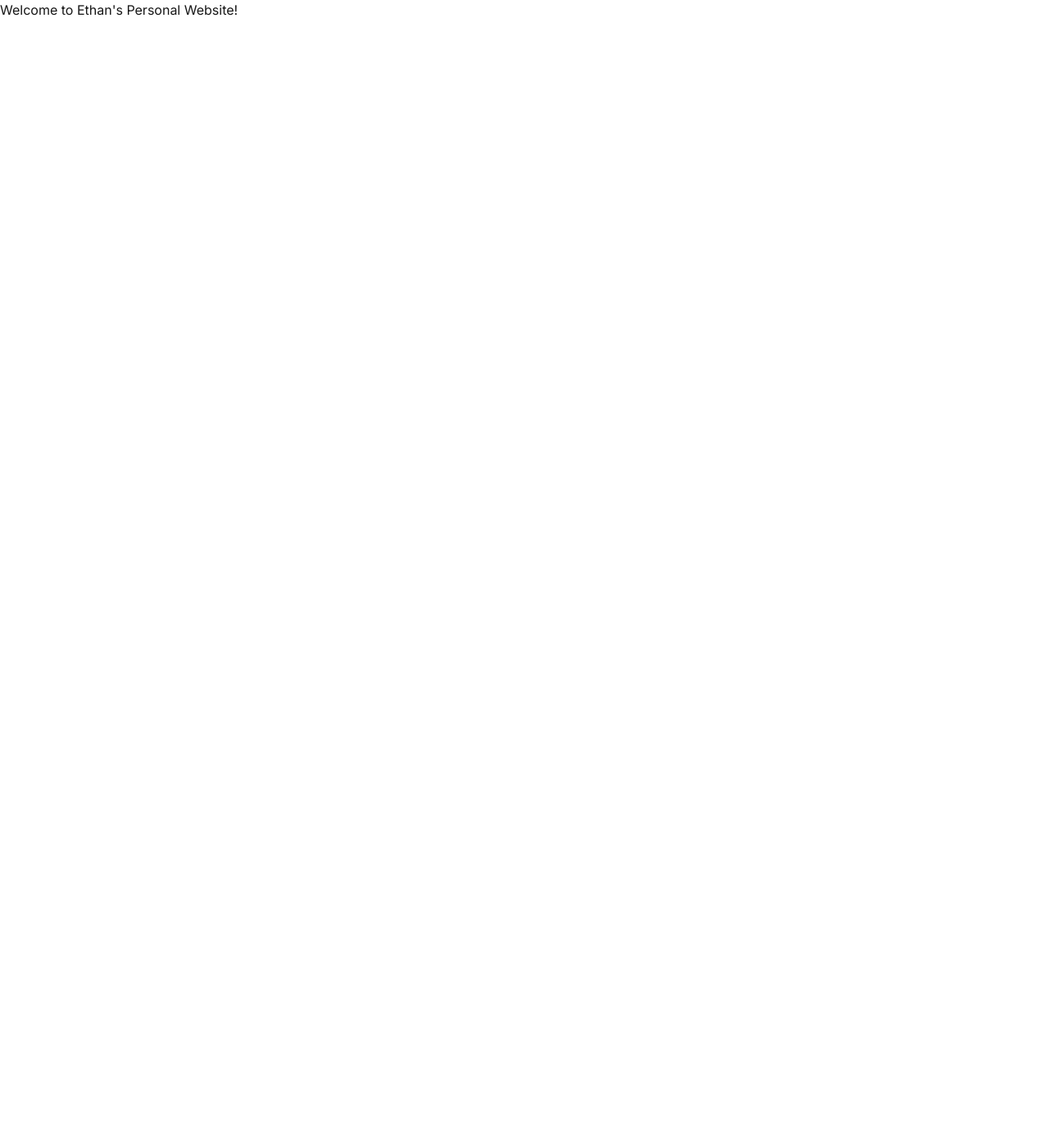
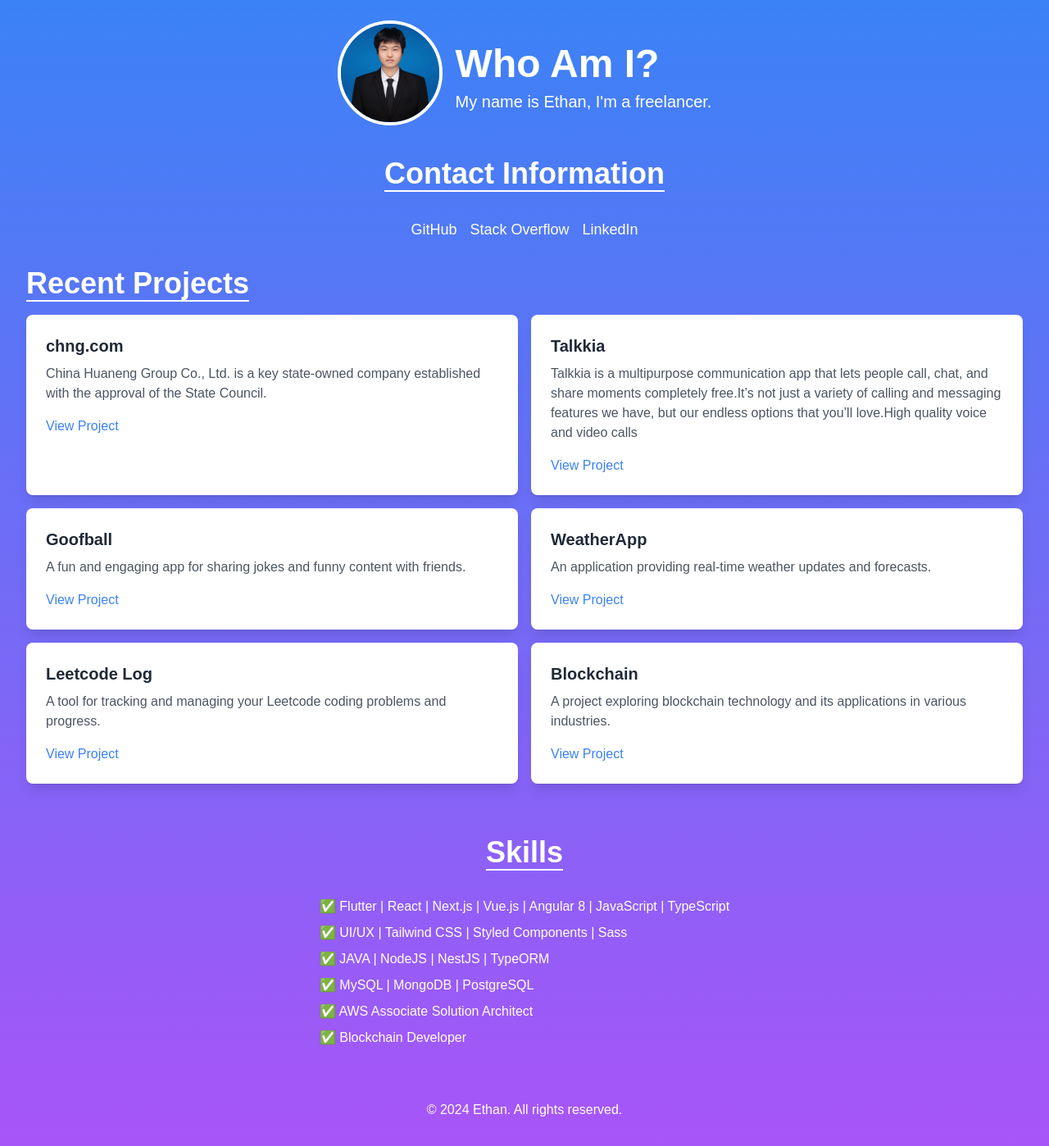
Before and after one commit to hooooooouzx/meet-ethan-web, a Next.js app: page / in a window 1280 px wide. Shown: the whole page at 82% size. Before the commit the page ends 800 px from the top, so only its background shows below. Built offline with nearby package versions, Linux system fonts and the light colour scheme.

Commit message:
add:V1 meet ethan

```diff
--- a/app/dashboard/customers/page.tsx
+++ /dev/null
@@ -1,8 +0,0 @@
-
-export default function Page(){
-    return (
-        <div>
-            This is customers page.
-        </div>
-    );
-}
--- a/app/dashboard/invoices/page.tsx
+++ /dev/null
@@ -1,8 +0,0 @@
-
-export default function Page(){
-    return (
-        <div>
-            This is invoices page.
-        </div>
-    );
-}
--- a/app/dashboard/layout.tsx
+++ /dev/null
@@ -1,12 +0,0 @@
-import SideNav from '../ui/dashboard/sidenav';
-
-export default function Layout({ children }: { children: React.ReactNode }) {
-  return (
-    <div className="flex h-screen flex-col md:flex-row md:overflow-hidden">
-      <div className="w-full flex-none md:w-64">
-        <SideNav />
-      </div>
-      <div className="flex-grow p-6 md:overflow-y-auto md:p-12">{children}</div>
-    </div>
-  );
-}
--- a/app/dashboard/page.tsx
+++ /dev/null
@@ -1,7 +0,0 @@
-export default function Page(){
-    return (
-        <div>
-            The Secondary Page of Ethan's Personal Website
-        </div>
-    );
-}
--- a/app/page.tsx
+++ b/app/page.tsx
@@ -1,11 +1,8 @@
-import Image from "next/image";
-import { inter } from '@/app/ui/fonts';
+import Head from 'next/head';
+import Profile from './profile';
 
-
-export default function Home() {
+export default function Page(){
   return (
-    <div className={`${inter.className} antialiased`}>
-      Welcome to Ethan's Personal Website!
-    </div>
+    <Profile />
   );
 }
--- /dev/null
+++ b/app/profile.tsx
@@ -0,0 +1,133 @@
+"use client";
+
+const Profile = () => {
+    return (
+        <div className="flex flex-col items-center p-8 bg-gradient-to-b from-blue-500 to-purple-500 text-white">
+          <section className="mb-8 flex items-center">
+            <img
+                src="/ethan.jpg"
+                alt="Ethan's Profile"
+                className="w-32 h-32 rounded-full border-4 border-white animate-bounce mr-4"
+            />
+            <div className="text-left">
+                <h1 className="text-5xl font-bold">Who Am I?</h1>
+                <p className="mt-2 text-xl">My name is Ethan, I'm a freelancer.</p>
+            </div>
+            </section>
+
+            <section className="mb-8 text-center">
+                <h2 className="text-4xl font-semibold border-b-2 border-white inline-block mb-4">Contact Information</h2>
+                <div className="mt-4 space-x-4">
+                    <a
+                    href="https://github.com/hooooooouzx"
+                    className="text-lg hover:underline transition-all duration-300"
+                    target="_blank"
+                    rel="noopener noreferrer"
+                    >
+                    GitHub
+                    </a>
+                    <a
+                    href="https://stackoverflow.com/users/18513405/ethan-hou"
+                    className="text-lg hover:underline transition-all duration-300"
+                    target="_blank"
+                    rel="noopener noreferrer"
+                    >
+                    Stack Overflow
+                    </a>
+                    <a
+                    href="https://www.linkedin.com/in/ethan-hou-freelancer"
+                    className="text-lg hover:underline transition-all duration-300"
+                    target="_blank"
+                    rel="noopener noreferrer"
+                    >
+                    LinkedIn
+                    </a>
+                </div>
+                </section>
+
+                <section className="mb-8">
+            <h2 className="text-4xl font-semibold border-b-2 border-white inline-block mb-4">Recent Projects</h2>
+            <div className="grid grid-cols-1 sm:grid-cols-2 gap-4">
+                {[
+                {
+                    name: 'chng.com',
+                    link: 'https://www.chng.com.cn/en/index.html',
+                    description: 'China Huaneng Group Co., Ltd. is a key state-owned company established with the approval of the State Council.'
+                },
+                {
+                    name: 'Talkkia',
+                    link: 'https://talkkia.com',
+                    description: 'Talkkia is a multipurpose communication app that lets people call, chat, and share moments completely free.It’s not just a variety of calling and messaging features we have, but our endless options that you’ll love.High quality voice and video calls'
+                },
+                {
+                    name: 'Goofball',
+                    alert: true,
+                    description: 'A fun and engaging app for sharing jokes and funny content with friends.'
+                },
+                {
+                    name: 'WeatherApp',
+                    alert: true,
+                    description: 'An application providing real-time weather updates and forecasts.'
+                },
+                {
+                    name: 'Leetcode Log',
+                    alert: true,
+                    description: 'A tool for tracking and managing your Leetcode coding problems and progress.'
+                },
+                {
+                    name: 'Blockchain',
+                    alert: true,
+                    description: 'A project exploring blockchain technology and its applications in various industries.'
+                },
+                ].map((project) => (
+                <div key={project.name} className="p-6 bg-white text-gray-800 rounded-lg shadow-lg transform transition-transform hover:scale-105 hover:shadow-2xl">
+                    <h3 className="text-xl font-bold mb-2">{project.name}</h3>
+                    <p className="text-gray-600">{project.description}</p>
+                    {project.link ? (
+                    <a
+                        href={project.link}
+                        target="_blank"
+                        rel="noopener noreferrer"
+                        className="mt-4 inline-block text-blue-500 hover:underline"
+                    >
+                        View Project
+                    </a>
+                    ) : (
+                    <button
+                        onClick={() => alert('Stay tuned...')}
+                        className="mt-4 inline-block text-blue-500 hover:underline"
+                    >
+                        View Project
+                    </button>
+                    )}
+                </div>
+                ))}
+            </div>
+            </section>
+
+          <section className="mt-8 mb-8 text-center">
+            <h2 className="text-4xl font-semibold border-b-2 border-white inline-block mb-4">Skills</h2>
+            <ul className="mt-4 space-y-2 text-left max-w-xl mx-auto">
+              {[
+                'Flutter | React | Next.js | Vue.js | Angular 8 | JavaScript | TypeScript',
+                'UI/UX | Tailwind CSS | Styled Components | Sass',
+                'JAVA | NodeJS | NestJS | TypeORM',
+                'MySQL | MongoDB | PostgreSQL',
+                'AWS Associate Solution Architect',
+                'Blockchain Developer',
+              ].map((skill) => (
+                <li key={skill} className="transition-transform transform hover:scale-105">
+                  ✅ {skill}
+                </li>
+              ))}
+            </ul>
+          </section>
+
+          <footer className="text-center mt-8">
+            <p>© {new Date().getFullYear()} Ethan. All rights reserved.</p>
+          </footer>
+        </div>
+      );
+  };
+
+  export default Profile;
--- a/app/ui/dashboard/nav-links.tsx
+++ /dev/null
@@ -1,34 +0,0 @@
-import { ChatBubbleBottomCenterTextIcon } from '@heroicons/react/20/solid';
-import {
-    HomeIcon,
-    MoonIcon,
-  } from '@heroicons/react/24/outline';
-import { SunIcon } from '@heroicons/react/24/solid';
- import Link from 'next/link';
-
- const links = [
-    { name: 'Home', href: '/', icon: HomeIcon },
-    { name: 'Dashboard', href: '/dashboard', icon: ChatBubbleBottomCenterTextIcon },
-    { name: 'Invoices', href: '/dashboard/invoices', icon: SunIcon },
-    { name: 'Customers', href: '/dashboard/customers', icon: MoonIcon },
-  ];
-
-  export default function NavLinks() {
-    return (
-      <>
-        {links.map((link) => {
-          const LinkIcon = link.icon;
-          return (
-            <Link
-              key={link.name}
-              href={link.href}
-              className="flex h-[48px] grow items-center justify-center gap-2 rounded-md bg-gray-50 p-3 text-sm font-medium hover:bg-sky-100 hover:text-blue-600 md:flex-none md:justify-start md:p-2 md:px-3"
-            >
-              <LinkIcon className="w-6" />
-              <p className="hidden md:block">{link.name}</p>
-            </Link>
-          );
-        })}
-      </>
-    );
-  }
--- a/app/ui/dashboard/sidenav.tsx
+++ /dev/null
@@ -1,7 +0,0 @@
-import NavLinks from './nav-links';
-
-export default function SideNav(){
-    return (
-        <NavLinks/>
-    );
-}
--- a/app/ui/globals.css
+++ b/app/ui/globals.css
@@ -25,3 +25,17 @@ body {
     text-wrap: balance;
   }
 }
+
+/* Add custom animations */
+@keyframes bounce {
+  0%, 100% {
+    transform: translateY(0);
+  }
+  50% {
+    transform: translateY(-10px);
+  }
+}
+
+.animate-bounce {
+  animation: bounce 1s infinite;
+}
--- a/package.json
+++ b/package.json
@@ -5,7 +5,7 @@
   "scripts": {
     "dev": "next dev",
     "build": "next build",
-    "start": "next start",
+    "start": "PORT=80 next start",
     "lint": "next lint"
   },
   "dependencies": {
```
Also changed, not shown: public/ethan.jpg (added).
